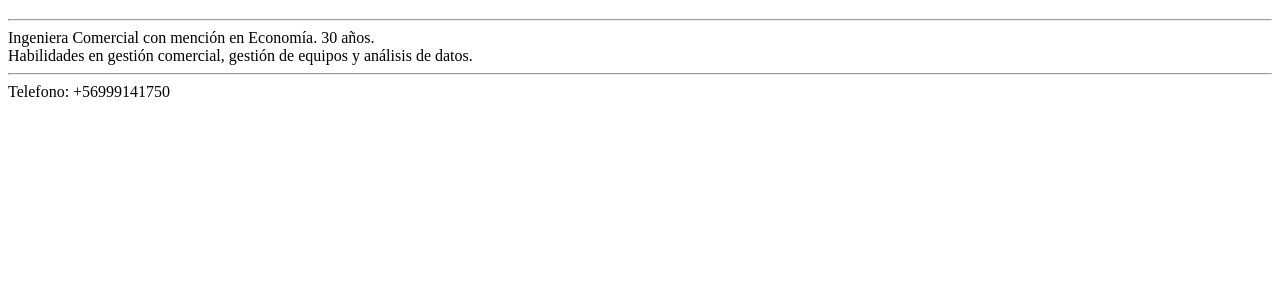
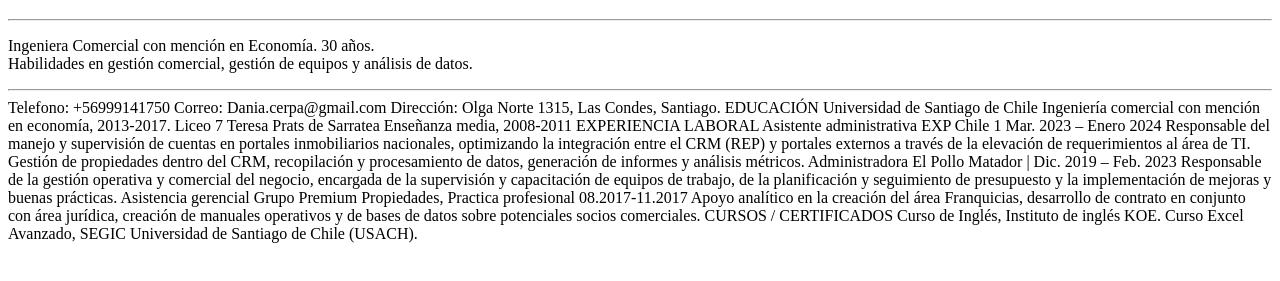
Before and after one commit to DaniaCerpa/Micv, a plain HTML site: page index.html in a window 1280 px wide. Shown: the part 61-342 px from the top of the page. Drawn offline with Linux system fonts and the light colour scheme.

Commit message:
tercer commit

```diff
--- a/index.html
+++ b/index.html
@@ -7,7 +7,27 @@
 </head>
 <body>
     <h1>Dania Cerpa</h1>
-    <hr>Ingeniera Comercial con mención en Economía. 30 años. <br>Habilidades en gestión comercial, gestión de equipos y análisis de datos. <hr>
+    <hr> <p>Ingeniera Comercial con mención en Economía. 30 años. <br>Habilidades en gestión comercial, gestión de equipos y análisis de datos.</p><hr>
     Telefono: +56999141750
+    Correo: Dania.cerpa@gmail.com
+    Dirección: Olga Norte 1315, Las Condes, Santiago.
+    EDUCACIÓN
+    Universidad de Santiago de Chile
+    Ingeniería comercial con mención en economía, 2013-2017.
+    Liceo 7 Teresa Prats de Sarratea
+    Enseñanza media, 2008-2011
+    EXPERIENCIA LABORAL
+    Asistente administrativa
+    EXP Chile 1 Mar. 2023 – Enero 2024
+    Responsable del manejo y supervisión de cuentas en portales inmobiliarios nacionales, optimizando la integración entre el CRM (REP) y portales externos a través de la elevación de requerimientos al área de TI. Gestión de propiedades dentro del CRM, recopilación y procesamiento de datos, generación de informes y análisis métricos.
+    Administradora
+    El Pollo Matador | Dic. 2019 – Feb. 2023
+    Responsable de la gestión operativa y comercial del negocio, encargada de la supervisión y capacitación de equipos de trabajo, de la planificación y seguimiento de presupuesto y la implementación de mejoras y buenas prácticas.
+    Asistencia gerencial
+    Grupo Premium Propiedades, Practica profesional 08.2017-11.2017
+    Apoyo analítico en la creación del área Franquicias, desarrollo de contrato en conjunto con área jurídica, creación de manuales operativos y de bases de datos sobre potenciales socios comerciales.
+    CURSOS / CERTIFICADOS
+    Curso de Inglés, Instituto de inglés KOE.
+    Curso Excel Avanzado, SEGIC Universidad de Santiago de Chile (USACH).
 </body>
 </html>
```
